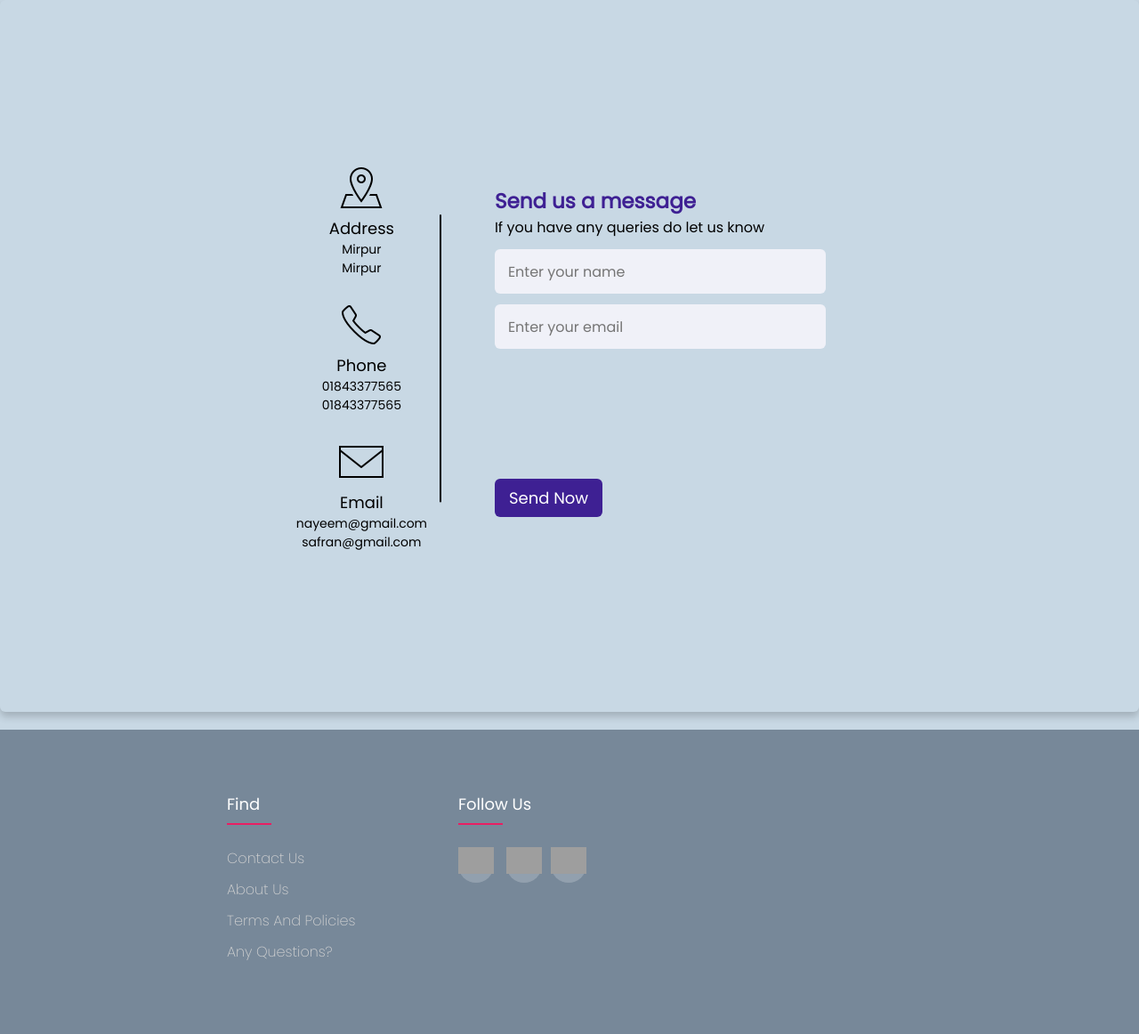
After one commit to nshahadat/course, a PHP site: page /contactus.php in a window 1280 px wide. The commit adds this page. Shown: the whole page at 89% size. Run offline with PHP 8.4, Linux system fonts and the light colour scheme; some libraries are stand-ins or nearby versions; grey boxes are pictures that could not be loaded.

Commit message:
new pages added

```diff
--- /dev/null
+++ b/contactus.php
@@ -0,0 +1,48 @@
+<?php
+include "./includes/header.php";
+?>
+<div class="contact-container">
+    <div class="content">
+      <div class="left-side">
+        <div class="address details">
+        <img src="media/address.png" alt="">
+          <div class="topic">Address</div>
+          <div class="text-one">Mirpur</div>
+          <div class="text-two">Mirpur</div>
+        </div>
+        <div class="phone details">
+          <img src="media/phone.png" alt="">
+          <div class="topic">Phone</div>
+          <div class="text-one">01843377565</div>
+          <div class="text-two">01843377565</div>
+        </div>
+        <div class="email details">
+        <img src="media/email.png" alt="">
+          <div class="topic">Email</div>
+          <div class="text-one">nayeem@gmail.com</div>
+          <div class="text-two">safran@gmail.com</div>
+        </div>
+      </div>
+      <div class="right-side">
+        <div class="topic-text">Send us a message</div>
+        <p>If you have any queries do let us know</p>
+      <form action="#">
+        <div class="input-box">
+          <input type="text" placeholder="Enter your name">
+        </div>
+        <div class="input-box">
+          <input type="text" placeholder="Enter your email">
+        </div>
+        <div class="input-box message-box">
+
+        </div>
+        <div class="button">
+          <input type="button" value="Send Now" >
+        </div>
+      </form>
+    </div>
+    </div>
+  </div>
+  <?php
+include "./includes/footer.php";
+?>
--- a/css/style.css
+++ b/css/style.css
@@ -1038,7 +1038,190 @@ align-items: center;
 flex-direction: column;
 
 }
+/* contact page  css */
+.contact-container{
+    width: 85%;
+    background: #c8d8e4;
+    border-radius: 6px;
+    padding: 20px 60px 30px 40px;
+    box-shadow: 0 5px 10px rgba(0, 0, 0, 0.2);
+    min-height: 100vh;
+    width: 100%;
+    display: flex;
+    align-items: center;
+    justify-content: center;
+  }
+  .contact-container .content{
+    display: flex;
+    align-items: center;
+    justify-content: space-between;
+  }
+  .contact-container .content .left-side{
+    width: 25%;
+    height: 100%;
+    display: flex;
+    flex-direction: column;
+    align-items: center;
+    justify-content: center;
+    margin-top: 15px;
+    position: relative;
+  }
+  .content .left-side::before{
+    content: '';
+    position: absolute;
+    height: 70%;
+    width: 2px;
+    right: -15px;
+    top: 50%;
+    transform: translateY(-50%);
+    background: black;
+  }
+  .content .left-side .details{
+    margin: 14px;
+    text-align: center;
+  }
+  .content .left-side .details i{
+    font-size: 30px;
+    color: #3e2093;
+    margin-bottom: 10px;
+  }
+  .content .left-side .details .topic{
+    font-size: 18px;
+    font-weight: 500;
+  }
+  .content .left-side .details .text-one,
+  .content .left-side .details .text-two{
+    font-size: 14px;
+    color: black;
+  }
+  .contact-container .content .right-side{
+    width: 75%;
+    margin-left: 75px;
+  }
+  .content .right-side .topic-text{
+    font-size: 23px;
+    font-weight: 600;
+    color: #3e2093;
+  }
+  .right-side .input-box{
+    height: 50px;
+    width: 100%;
+    margin: 12px 0;
+  }
+  .right-side .input-box input,
+  .right-side .input-box textarea{
+    height: 100%;
+    width: 100%;
+    border: none;
+    outline: none;
+    font-size: 16px;
+    background: #F0F1F8;
+    border-radius: 6px;
+    padding: 0 15px;
+    resize: none;
+  }
+  .right-side .message-box{
+    min-height: 110px;
+  }
+  .right-side .input-box textarea{
+    padding-top: 6px;
+  }
+  .right-side .button{
+    display: inline-block;
+    margin-top: 12px;
+  }
+  .right-side .button input[type="button"]{
+    color: #fff;
+    font-size: 18px;
+    outline: none;
+    border: none;
+    padding: 8px 16px;
+    border-radius: 6px;
+    background: #3e2093;
+    cursor: pointer;
+    transition: all 0.3s ease;
+  }
+  .button input[type="button"]:hover{
+    background: #5029bc;
+  }
+  /* about-css */
+  .about-us{
+    height: 100vh;
+    width: 100%;
+    padding: 90px 0;
+    background: #c8d8e4;
+  }
+  .pic{
+    height: auto;
+    width:  302px;
+  }
+  .about{
+    width: 1130px;
+    max-width: 85%;
+    margin: 0 auto;
+    display: flex;
+    align-items: center;
+    justify-content: space-around;
+  }
+  .text{
+    width: 540px;
+  }
+  .text h2{
+    font-size: 90px;
+    font-weight: 600;
+    margin-bottom: 10px;
+  }
+  .text h5{
+    font-size: 22px;
+    font-weight: 500;
+    margin-bottom: 20px;
+  }
+  span{
+    color: #4070f4;
+  }
+  .text p{
+    font-size: 18px;
+    line-height: 25px;
+    letter-spacing: 1px;
+  }
+  .data{
+    margin-top: 30px;
+  }
 /* responsive */
+  @media (max-width: 950px) {
+    .contact-container{
+      width: 90%;
+      padding: 30px 40px 40px 35px ;
+    }
+    .contact-container .content .right-side{
+     width: 75%;
+     margin-left: 55px;
+  }
+  }
+  @media (max-width: 820px) {
+    .contact-container{
+      margin: 40px 0;
+      height: 100%;
+    }
+    .contact-container .content{
+      flex-direction: column-reverse;
+    }
+   .contact-container .content .left-side{
+     width: 100%;
+     flex-direction: row;
+     margin-top: 40px;
+     justify-content: center;
+     flex-wrap: wrap;
+   }
+   .contact-container .content .left-side::before{
+     display: none;
+   }
+   .contact-container .content .right-side{
+     width: 100%;
+     margin-left: 0;
+   }
+  }
+
 
 @media (max-width: 501px) {
     html {
--- a/includes/footer.php
+++ b/includes/footer.php
@@ -18,8 +18,8 @@
             <div class="footer-col">
                 <h4>Find</h4>
                 <ul>
-                    <li><a href="#">Contact Us</a></li>
-                    <li><a href="#">About Us</a></li>
+                    <li><a href="./contactus.php">Contact Us</a></li>
+                    <li><a href="./aboutus.php">About Us</a></li>
                     <li><a href="#">Terms and Policies</a></li>
                     <li><a href="#">Any questions?</a></li>
                 </ul>
```
Also changed, not shown: aboutus.php (added, +18 -0 lines), media/address.gif (added), media/address.png (added), media/email.png (added), media/phone.png (added), media/uni.jpg (added).
